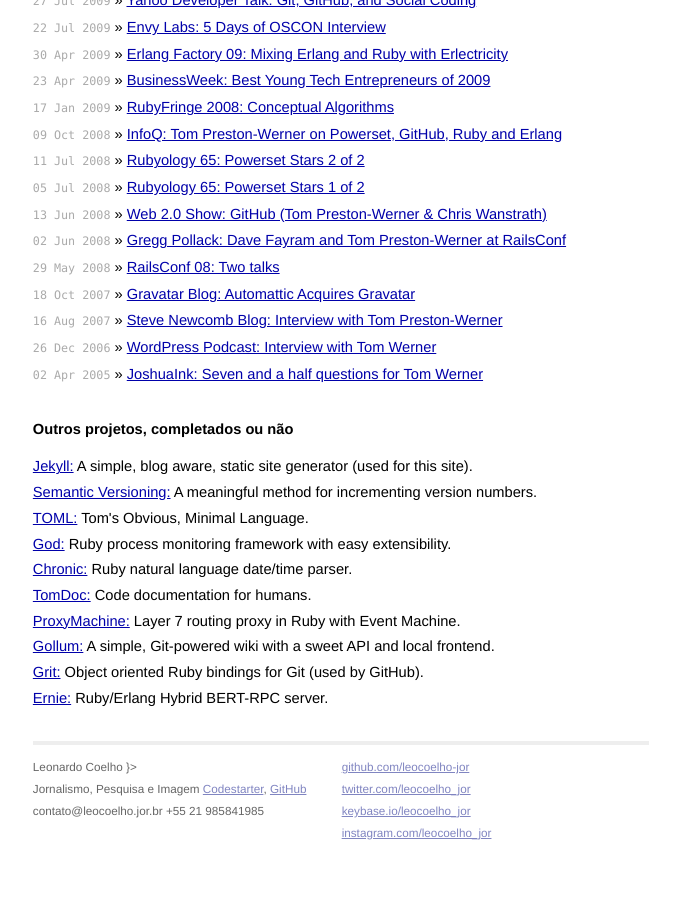
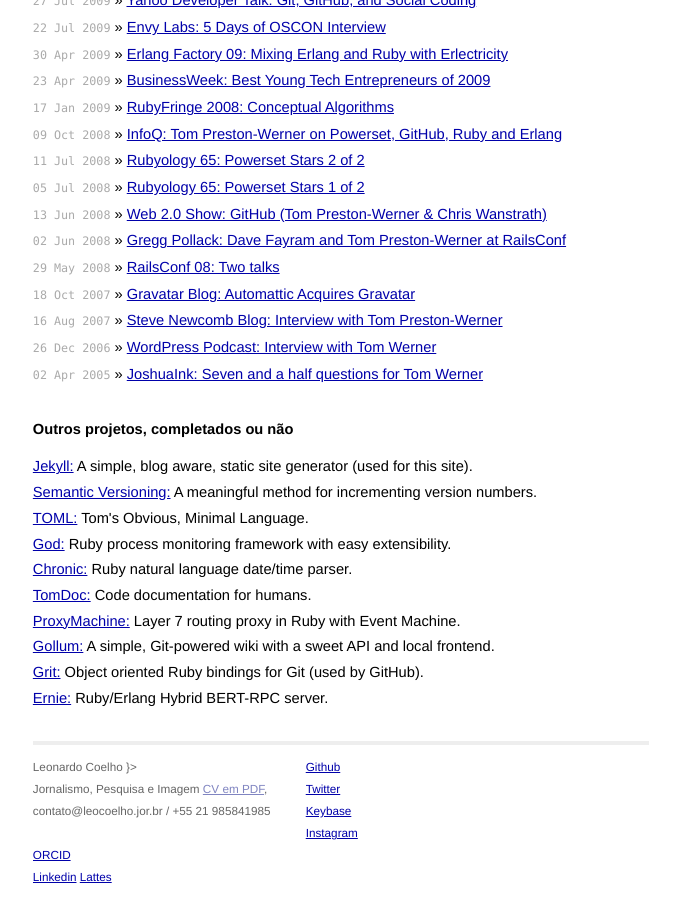
Before and after one commit to mojombo/mojombo.github.io, a Jekyll site: the page built from index.html, in a window 1280 px wide and 900 px high, scrolled down 1556 px. Shown: the whole window, without its empty margins (299-979 px from the left). Built offline with Jekyll 4.4.1, drawn with Linux system fonts in a browser that asks for light colours; before the commit the page ends 2412 px from its top, so only the background shows below that.

Commit message:
Update default.html

```diff
--- a/_layouts/default.html
+++ b/_layouts/default.html
@@ -39,19 +39,20 @@
         Leonardo Coelho }>
         <br />
         Jornalismo, Pesquisa e Imagem
-          <a href="https://codestarter.org/">Codestarter</a>,
-          <a href="https://github.com/">GitHub</a>
+          <a href="https://www.canva.com/design/DAChbcv0Ml8/n069t6ZoNnsByxzJ1mrnDA/view?utm_content=DAChbcv0Ml8&utm_campaign=designshare&utm_medium=link&utm_source=sharebutton">CV em PDF</a>,
         <br />
-        contato@leocoelho.jor.br
-        +55 21 985841985
+        contato@leocoelho.jor.br / +55 21 985841985
       </p>
     </div>
-    <div class="contact">
+    <div class="contatos">
       <p>
-        <a href="http://github.com/leocoelho_jor/">github.com/leocoelho-jor</a><br />
-        <a href="http://twitter.com/leocoelho_jor/">twitter.com/leocoelho_jor</a><br />
-        <a href="https://keybase.io/leocoelho_jor/">keybase.io/leocoelho_jor</a><br />
-        <a href="http://twitter.com/leocoelho_jor/">instagram.com/leocoelho_jor</a>
+        <a href="http://github.com/leocoelho_jor/">Github</a><br />
+        <a href="http://twitter.com/leocoelho_jor/">Twitter</a><br />
+        <a href="https://keybase.io/leocoelho_jor/">Keybase</a><br />
+        <a href="http://twitter.com/leocoelho_jor/">Instagram</br>
+        <a href="https://orcid.org/0000-0002-6617-4770">ORCID</br>
+        <a href="https://www.linkedin.com/in/leocoelho-jor/">Linkedin</a>
+        <a href=" http://lattes.cnpq.br/1033429215349547"> Lattes</a>
       </p>
     </div>
 
```
